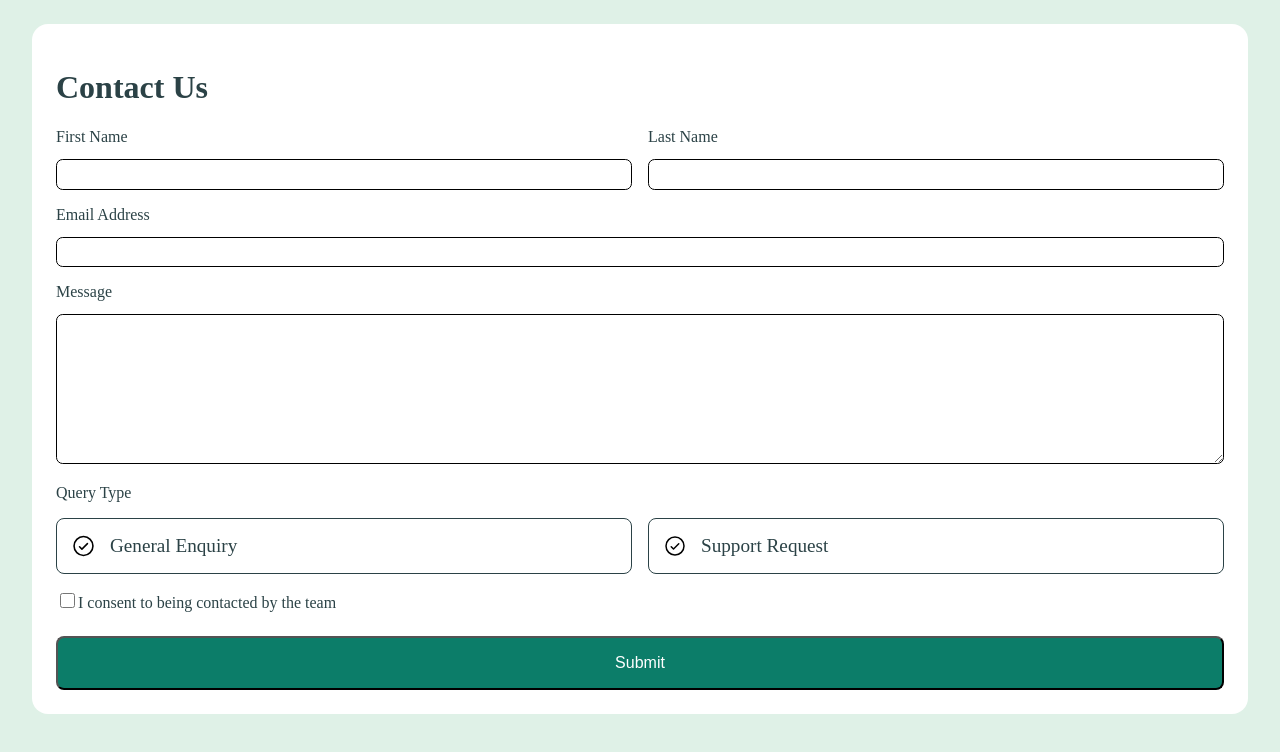
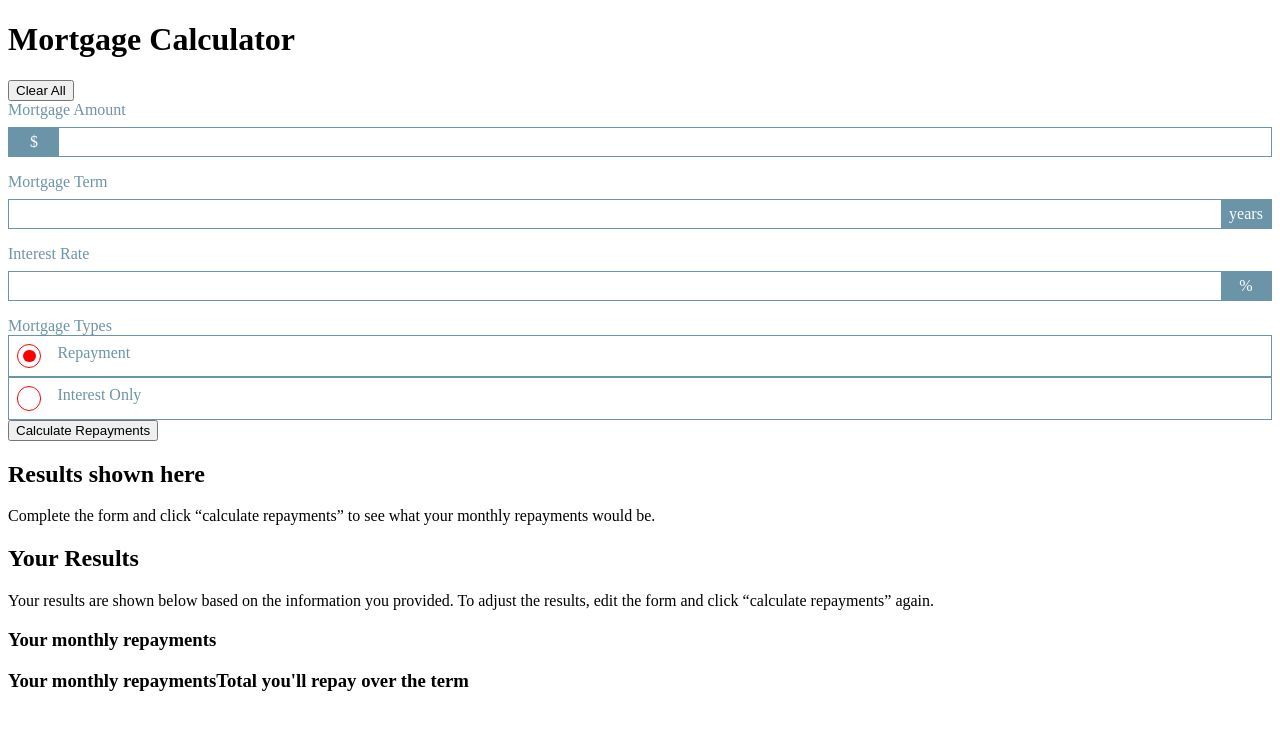
Before and after one commit to AlazzR/frontend-mentor-projects, a React (Vite) app: page / in a window 1280 px wide. Shown: the top 752 px of the page. Built offline with nearby package versions, Linux system fonts and the light colour scheme.

Commit message:
Draw circle within circle using css

```diff
--- a/src/main.tsx
+++ b/src/main.tsx
@@ -1,7 +1,8 @@
 import React from "react";
 import ReactDOM from "react-dom/client";
 // import App from "./interactive-rating-component/App.tsx";
-import App from "./contact-form/App";
+// import App from "./contact-form/App";
+import App from "./mortgage-repayment-calculator/App";
 
 ReactDOM.createRoot(document.getElementById("root")!).render(
   <React.StrictMode>
--- /dev/null
+++ b/src/mortgage-repayment-calculator/App.tsx
@@ -0,0 +1,91 @@
+// Formula https://en.wikipedia.org/wiki/Mortgage_calculator
+import { useState } from "react";
+import MortgageAmount from "./MortgageAmount";
+import MortgageTerm from "./MortgageTerm";
+import MortgageTypesElement from "./MortgageTypes";
+import { Field, OnChange } from "./types";
+import InterestRate from "./InterestRate";
+import "./Field.css";
+
+function useFields() {
+  const initialFields: Field[] = [
+    {
+      El: MortgageAmount,
+      field: "mortgageAmount",
+      val: null,
+    },
+    {
+      El: MortgageTerm,
+      field: "mortgageTerm",
+      val: null,
+    },
+    {
+      El: InterestRate,
+      field: "interestRate",
+      val: null,
+    },
+    {
+      El: MortgageTypesElement,
+      field: "mortgageType",
+      val: "repayment",
+    },
+  ];
+
+  return useState(initialFields);
+}
+
+export default function App() {
+  const [fields, updateFields] = useFields();
+
+  const updateField: OnChange = (field, val) => {
+    return updateFields((pv) => {
+      const copy = { ...pv };
+      copy[field] = {
+        ...copy[field],
+        val: val,
+      };
+      return copy;
+    });
+  };
+
+  return (
+    <div>
+      <div>
+        <h1>Mortgage Calculator</h1>
+        <button>Clear All</button>
+        <div>
+          {fields.map(({ El, field, val }) => {
+            return <El onChange={updateField} field={field} val={val} />;
+          })}
+        </div>
+        <button>Calculate Repayments</button>
+      </div>
+      <div>
+        <div>
+          <></>
+          <h2>Results shown here</h2>
+          <p>
+            Complete the form and click “calculate repayments” to see what your
+            monthly repayments would be.
+          </p>
+        </div>
+        <div>
+          <h2>Your Results</h2>
+          <p>
+            Your results are shown below based on the information you provided.
+            To adjust the results, edit the form and click “calculate
+            repayments” again.
+          </p>
+          <div>
+            <div>
+              <h3>Your monthly repayments</h3>
+            </div>
+            <div>
+              <h3>Your monthly repaymentsTotal you'll repay over the term</h3>
+            </div>
+          </div>
+        </div>
+      </div>
+    </div>
+  );
+}
--- /dev/null
+++ b/src/mortgage-repayment-calculator/Field.css
@@ -0,0 +1,45 @@
+:root {
+  box-sizing: border-box;
+}
+
+.field {
+  --test: hsl(200, 26%, 54%);
+  color: var(--test);
+}
+
+.field + .field {
+  margin-top: 1em;
+}
+
+.field__label {
+  display: block;
+}
+
+.field__label + .input-container {
+  margin-top: 0.5em;
+}
+.input-container {
+  display: grid;
+  grid-template-columns: auto auto;
+  border: 1px solid;
+}
+
+.input-container.left {
+  grid-template-columns: 50px auto;
+}
+
+.input-container.right {
+  grid-template-columns: auto 50px;
+}
+
+.input-container__logo {
+  color: white;
+  text-align: center;
+  padding: 5px;
+  background-color: var(--test);
+}
+
+.input-container__input {
+  border: none;
+  padding: 5px;
+}
--- /dev/null
+++ b/src/mortgage-repayment-calculator/InterestRate.tsx
@@ -0,0 +1,14 @@
+import { FieldElement } from "./types";
+
+export default function InterestRate(props: FieldElement) {
+  const { field, onChange, val } = props;
+  return (
+    <div className="field">
+      <label className="field__label">Interest Rate</label>
+      <div className="input-container right">
+        <input className="input-container__input"></input>
+        <div className="input-container__logo">%</div>
+      </div>
+    </div>
+  );
+}
--- /dev/null
+++ b/src/mortgage-repayment-calculator/MortgageAmount.tsx
@@ -0,0 +1,14 @@
+import { FieldElement } from "./types";
+
+export default function MortgageAmount(props: FieldElement) {
+  const { field, onChange, val } = props;
+  return (
+    <div className="field">
+      <label className="field__label">Mortgage Amount</label>
+      <div className="input-container left">
+        <div className="input-container__logo">$</div>
+        <input className="input-container__input"></input>
+      </div>
+    </div>
+  );
+}
--- /dev/null
+++ b/src/mortgage-repayment-calculator/MortgageTerm.tsx
@@ -0,0 +1,14 @@
+import { FieldElement } from "./types";
+
+export default function MortgageTerm(props: FieldElement) {
+  const { field, onChange, val } = props;
+  return (
+    <div className="field">
+      <label className="field__label">Mortgage Term</label>
+      <div className="input-container right">
+        <input className="input-container__input"></input>
+        <div className="input-container__logo">years</div>
+      </div>
+    </div>
+  );
+}
--- /dev/null
+++ b/src/mortgage-repayment-calculator/MortgageTypes.tsx
@@ -0,0 +1,35 @@
+import { FieldElement, MortgageTypes } from "./types";
+import "./MortgateTypes.css";
+
+export default function MortgageTypesElement(props: FieldElement) {
+  const { field, onChange, val } = props;
+
+  const options: Array<{ text: string; val: MortgageTypes }> = [
+    {
+      text: "Repayment",
+      val: "repayment",
+    },
+    {
+      text: "Interest Only",
+      val: "interest-only",
+    },
+  ];
+
+  return (
+    <div className="field">
+      <label className="field__label">Mortgage Types</label>
+      <div className="options">
+        {options.map((option) => {
+          return (
+            <div className="options__option">
+              <div className="option__select">
+                <div className={val === option.val ? "selected" : ""}></div>
+              </div>
+              <div>{option.text}</div>
+            </div>
+          );
+        })}
+      </div>
+    </div>
+  );
+}
--- /dev/null
+++ b/src/mortgage-repayment-calculator/MortgateTypes.css
@@ -0,0 +1,33 @@
+.options {
+  display: flex;
+  flex-direction: column;
+}
+
+.options__option {
+  display: flex;
+  flex-direction: row;
+  border: 1px solid;
+  padding: 0.5em;
+}
+
+.option__select {
+  position: relative;
+  background-color: white;
+  width: 1em;
+  height: 1em;
+  border: 1px solid red;
+  border-radius: 50%;
+  padding: 0.2em;
+  margin-right: 1em;
+}
+
+.option__select > .selected {
+  position: absolute;
+  top: 50%;
+  left: 50%;
+  width: 0.8em;
+  height: 0.8em;
+  margin: -0.4em 0 0 -0.4em;
+  background-color: red;
+  border-radius: 50%;
+}
--- /dev/null
+++ b/src/mortgage-repayment-calculator/types.tsx
@@ -0,0 +1,17 @@
+import { ReactElement } from "react";
+
+export type MortgageTypes = "repayment" | "interest-only";
+
+export type OnChange = (field: string, val: number | MortgageTypes) => void;
+
+export type Field = {
+  El: (props: FieldElement) => ReactElement;
+  field: string;
+  val: number | MortgageTypes | null;
+};
+
+export type FieldElement = {
+  field: string;
+  val: MortgageTypes | number | null;
+  onChange: OnChange;
+};
```
Also changed, not shown: public/mortgage-repayment-calculator/icon-calculator.svg (added), public/mortgage-repayment-calculator/illustration-empty.svg (added).
